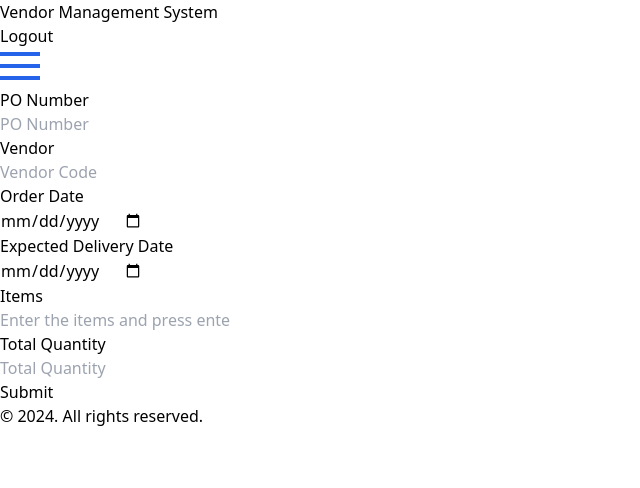
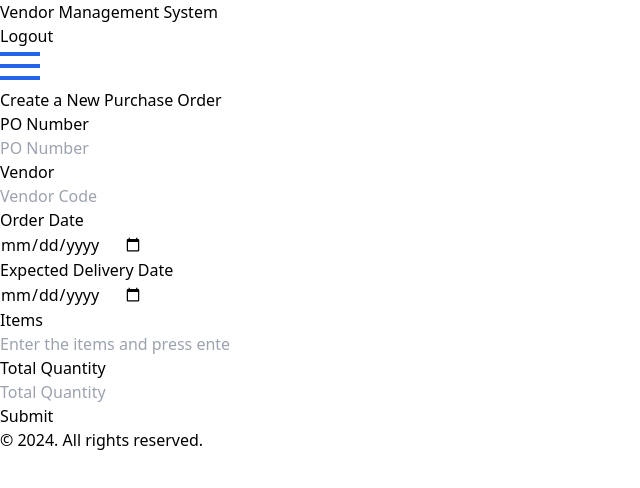
Before and after one commit to AayushGupta69/Vendor-Management-System, a React app in the folder frontend/: page /create_purchase_order in a window 1280 px wide. Shown: the top 488 px of the page, without its empty margins (0-640 px from the left). Built offline with nearby package versions, Linux system fonts and the light colour scheme; the HTML template or start-up script is replaced by a standard one.

Commit message:
Updated landing page for creating purchase order.

```diff
--- a/frontend/src/pages/purchaseOrder/CreateNewPurchaseOrder.jsx
+++ b/frontend/src/pages/purchaseOrder/CreateNewPurchaseOrder.jsx
@@ -6,6 +6,8 @@ import {Button} from "../../components/Button.jsx";
 import TagInput from "../../components/TagInput.jsx";
 import axios from "axios";
 import {Sidebar} from "../../components/Sidebar.jsx";
+import {Heading} from "../../components/Heading.jsx";
+import {useNavigate} from "react-router-dom";
 
 export const CreateNewPurchaseOrder = () => {
     const [poNumber, setPoNumber] = useState("");
@@ -15,6 +17,7 @@ export const CreateNewPurchaseOrder = () => {
     const [items, setItems] = useState([]);
     const [quantity, setQuantity] = useState(0);
     const [message, setMessage] = useState("");
+    const navigate = useNavigate();
 
     const handleCreatePurchaseOrder = async () => {
         const itemsObject = items.reduce((acc, item) => {
@@ -49,6 +52,7 @@ export const CreateNewPurchaseOrder = () => {
             }
             setTimeout(() => {
                 setMessage("");
+                navigate("/user_dashboard");
             }, 5000);
         }
         catch (e) {
@@ -66,6 +70,9 @@ export const CreateNewPurchaseOrder = () => {
             <Sidebar />
             <div className="flex-1">
                 <div className="flex justify-center">
+                    <Heading label="Create a New Purchase Order" color="text-blue-500"/>
+                </div>
+                <div className="flex justify-center">
                     <div className="rounded-lg bg-slate-300 w-96 text-center p-1 h-max px-4 mt-10 mb-10">
                         <InputBox label="PO Number" placeholder="PO Number" type="text" onChange={(e) => {
                             setPoNumber(e.target.value);
@@ -82,21 +89,21 @@ export const CreateNewPurchaseOrder = () => {
                         }}/>
 
                         <div>
-                            <TagInput tags={items} setTags={setItems} />
+                            <TagInput tags={items} setTags={setItems}/>
                         </div>
 
                         <InputBox label="Total Quantity" placeholder="Total Quantity" type="number" onChange={(e) => {
                             setQuantity(e.target.value);
                         }}/>
                         <div className="mt-4">
-                            <Button label="Submit" type="submit" onClick={handleCreatePurchaseOrder} />
+                            <Button label="Submit" type="submit" onClick={handleCreatePurchaseOrder}/>
                         </div>
                         {message && <div className="p-1 rounded bg-red-200 text-red-500">{message}</div>}
                     </div>
                 </div>
             </div>
 
-            <BottomNavBar />
+            <BottomNavBar/>
         </div>
     )
 }
```
